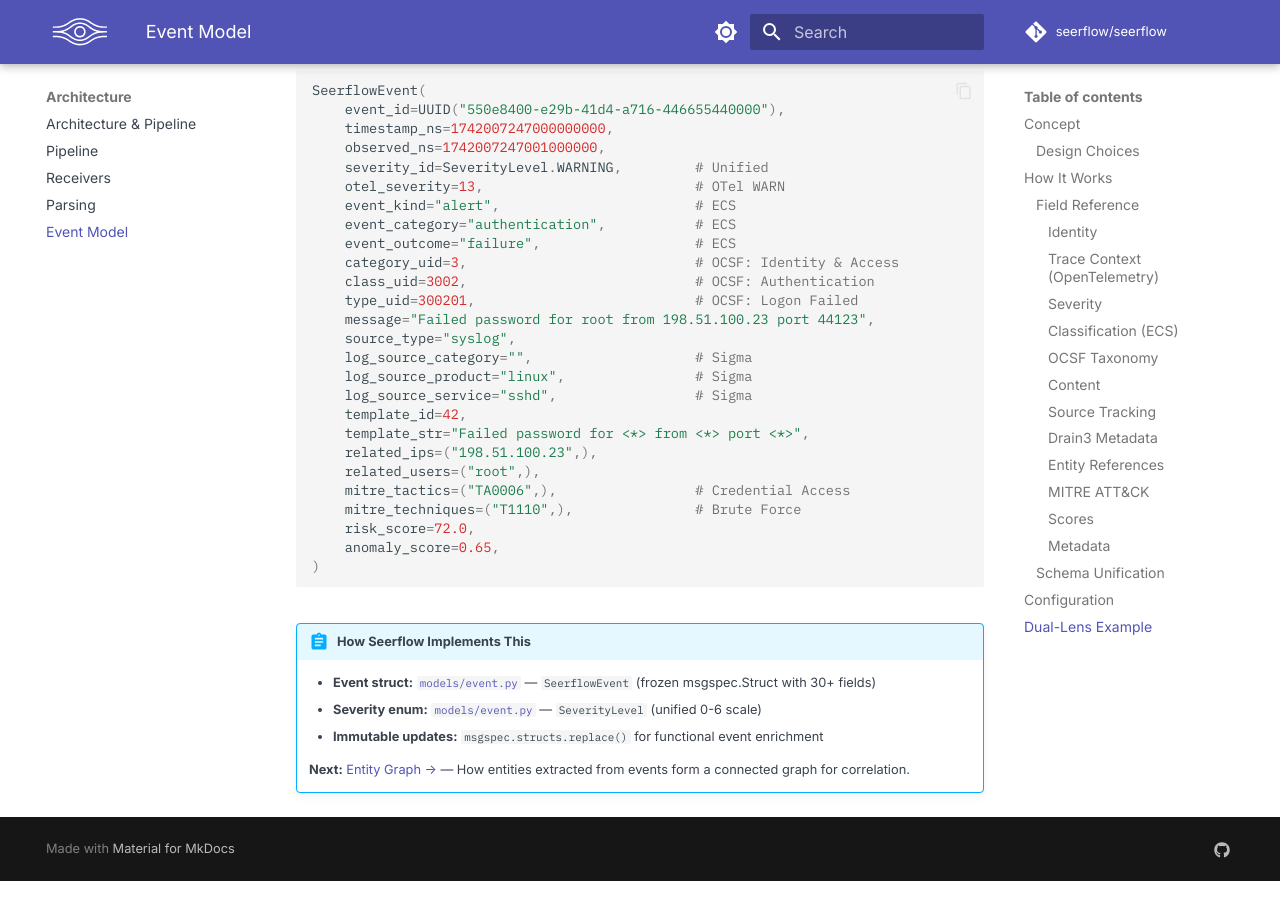
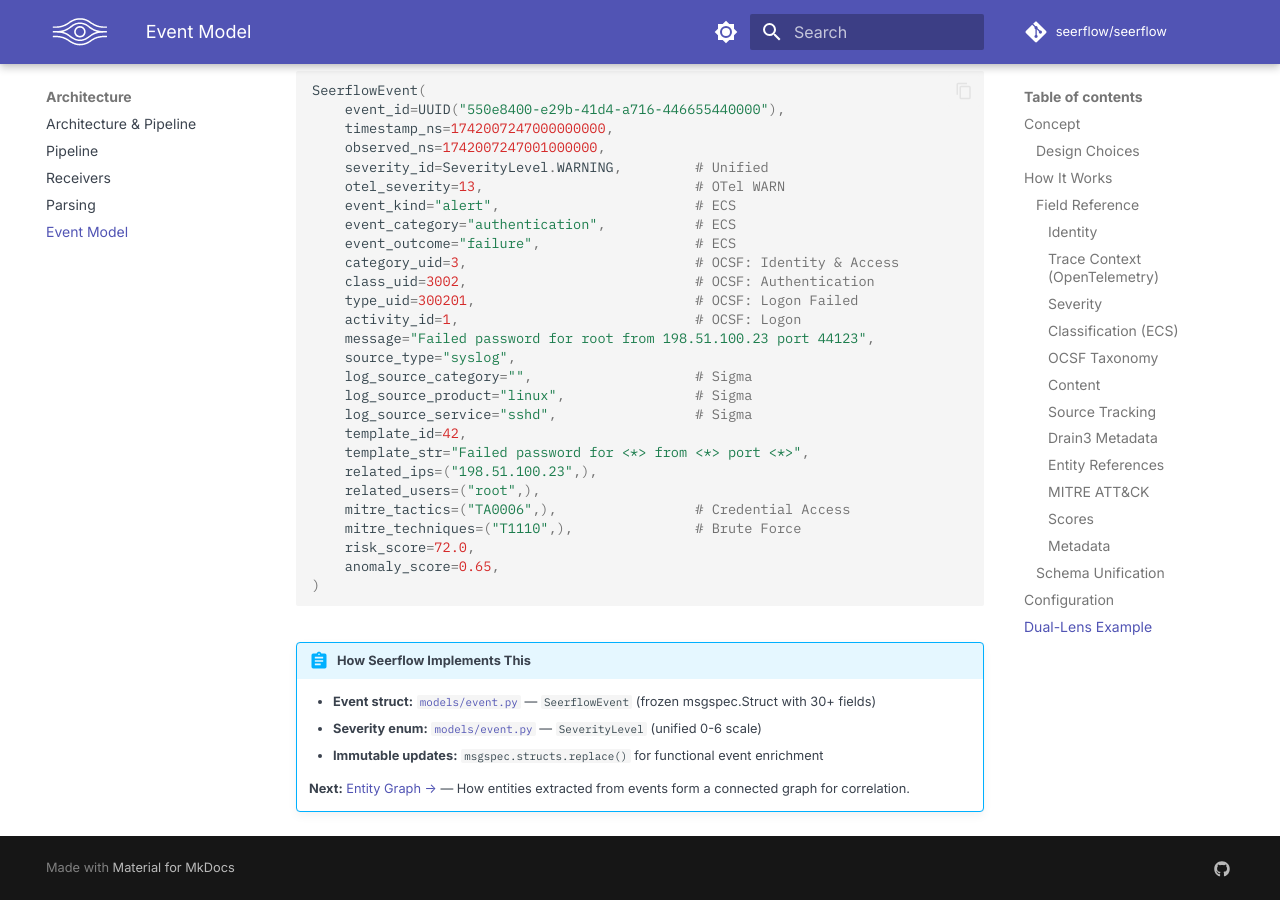
Before and after one commit to seerflow/seerflow-guide, an MkDocs documentation site: the page built from docs/architecture/event-model.md, in a window 1280 px wide and 900 px high, scrolled down 5809 px. Built offline with MkDocs 1.6.1 and Material for MkDocs 9.7.7, drawn with Linux system fonts in a browser that asks for light colours; plug-ins that fetch from the network failed and are left out; comment, search, counter and statistics services are not loaded.

Commit message:
fix(S-139C): review fixes — OCSF activity_id in examples, sigma_holder variable name
- Add activity_id=1 to Security SeerflowEvent example (OCSF invariant)
- Add activity_id=3 to Operations SeerflowEvent example (OCSF invariant)
- Rename sigma_engine → sigma_holder in make_handler example (matches actual type)

```diff
--- a/docs/architecture/event-model.md
+++ b/docs/architecture/event-model.md
@@ -211,6 +211,7 @@
         category_uid=3,                            # OCSF: Identity & Access
         class_uid=3002,                            # OCSF: Authentication
         type_uid=300201,                           # OCSF: Logon Failed
+        activity_id=1,                             # OCSF: Logon
         message="Failed password for root from 198.51.100.23 port 44123",
         source_type="syslog",
         log_source_category="",                    # Sigma
@@ -244,6 +245,7 @@
         category_uid=1,                            # OCSF: System Activity
         class_uid=1001,                            # OCSF: Process Activity
         type_uid=100103,                           # OCSF: Terminate
+        activity_id=3,                             # OCSF: Terminate
         message="Container nginx-canary-7f8b9 exceeded memory limit 512Mi, OOMKilled",
         source_type="webhook",
         source_id="k8s-events",
```
Also changed, not shown: docs/architecture/pipeline.md (+1 -1 lines).
